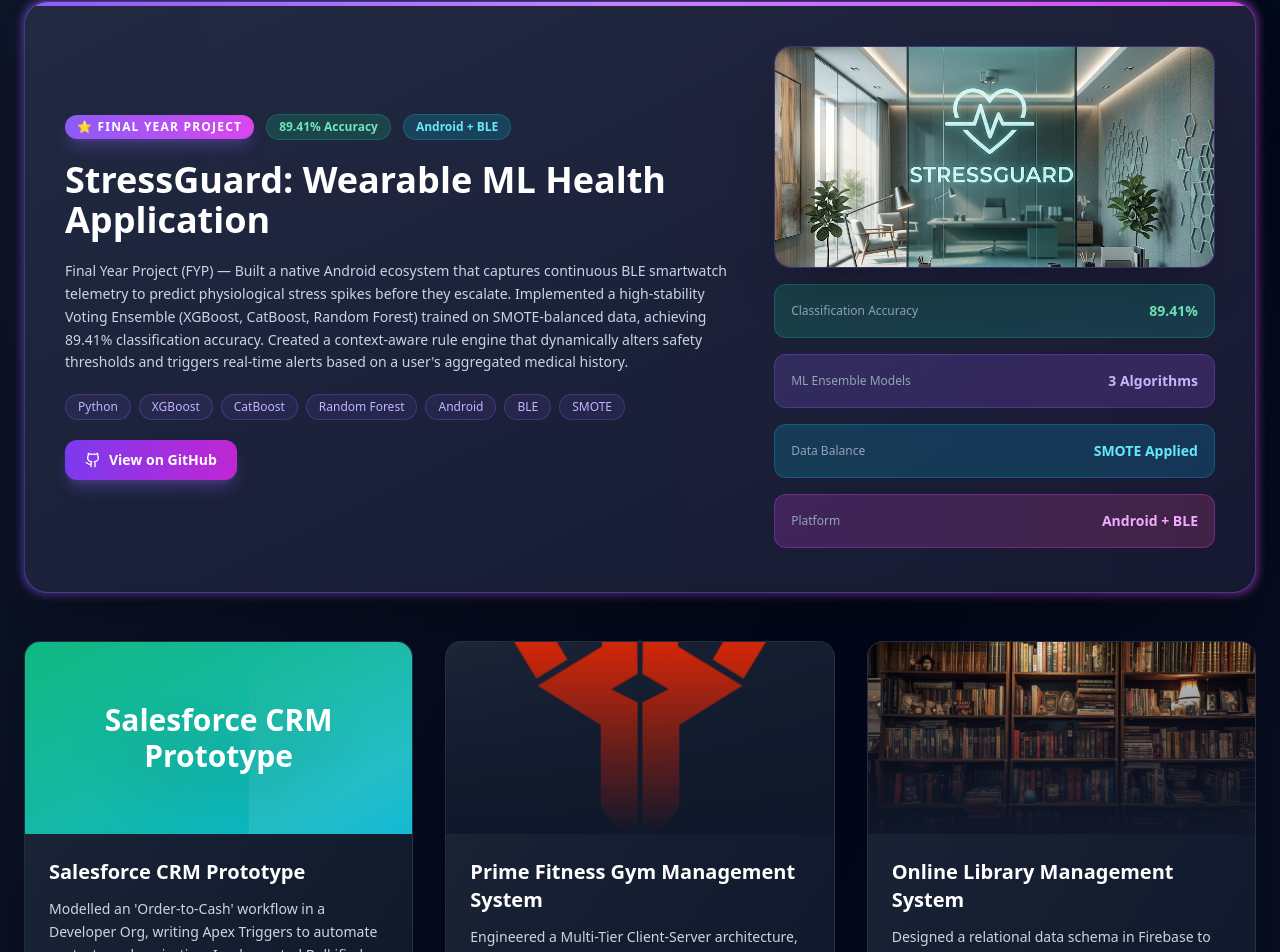
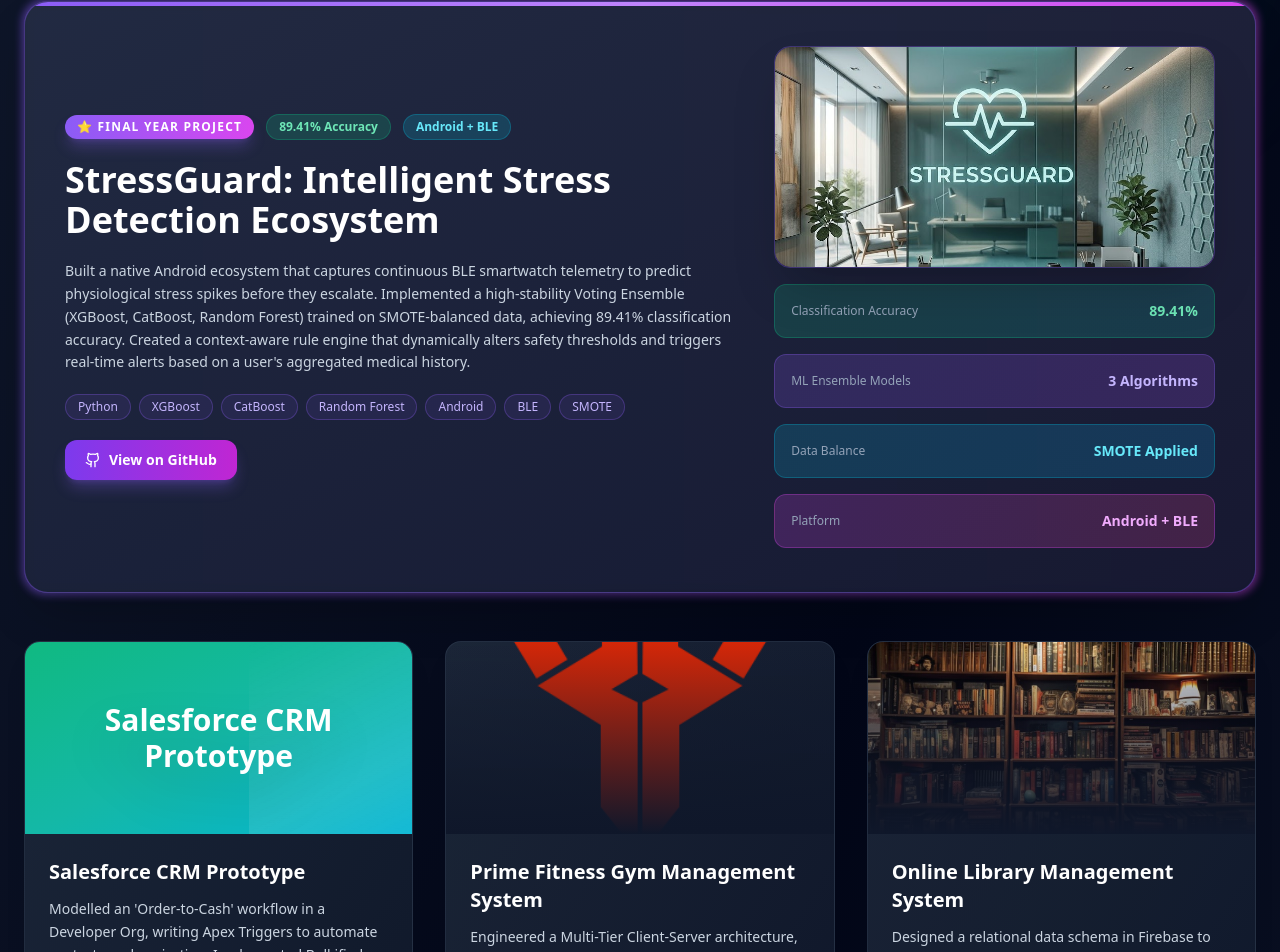
Before and after one commit to zohaybhassan/Portfolio, a React (Vite) app: page / in a window 1280 px wide. Shown: the part 3022-3974 px from the top of the page. Built offline with nearby package versions, Linux system fonts and the light colour scheme.

Commit message:
update: StressGuard title and description

```diff
--- a/src/components/Projects.tsx
+++ b/src/components/Projects.tsx
@@ -8,9 +8,9 @@
 export default function Projects() {
   const projects = [
     {
-      title: 'StressGuard: Wearable ML Health Application',
+      title: 'StressGuard: Intelligent Stress Detection Ecosystem',
       description:
-        'Final Year Project (FYP) — Built a native Android ecosystem that captures continuous BLE smartwatch telemetry to predict physiological stress spikes before they escalate. Implemented a high-stability Voting Ensemble (XGBoost, CatBoost, Random Forest) trained on SMOTE-balanced data, achieving 89.41% classification accuracy. Created a context-aware rule engine that dynamically alters safety thresholds and triggers real-time alerts based on a user\'s aggregated medical history.',
+        'Built a native Android ecosystem that captures continuous BLE smartwatch telemetry to predict physiological stress spikes before they escalate. Implemented a high-stability Voting Ensemble (XGBoost, CatBoost, Random Forest) trained on SMOTE-balanced data, achieving 89.41% classification accuracy. Created a context-aware rule engine that dynamically alters safety thresholds and triggers real-time alerts based on a user\'s aggregated medical history.',
       tags: ['Python', 'XGBoost', 'CatBoost', 'Random Forest', 'Android', 'BLE', 'SMOTE'],
       image: stresslogo,
       github: 'https://github.com/zohaybhassan/StressGuard-ML-Based-Stress-Detection',
```
